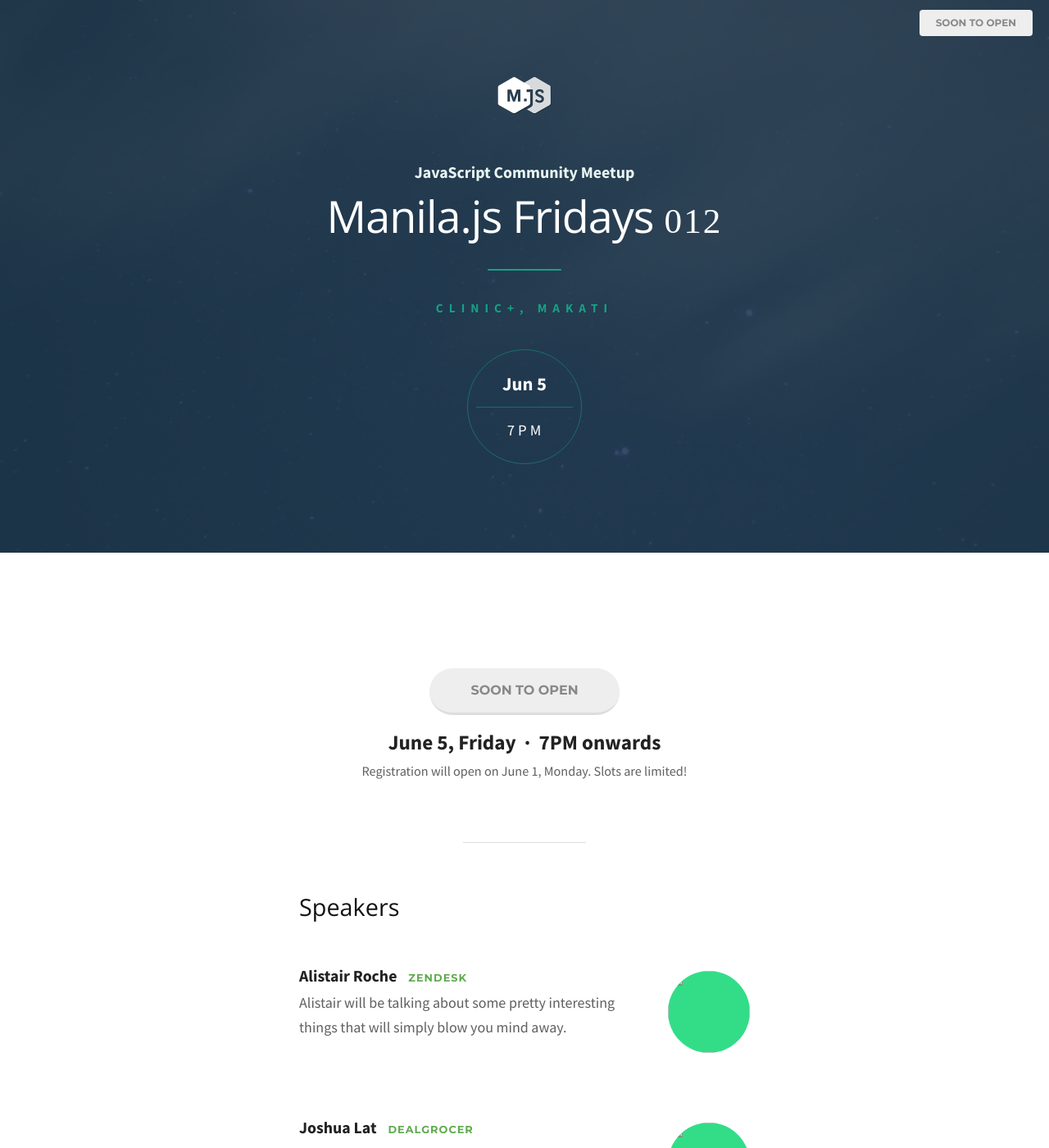
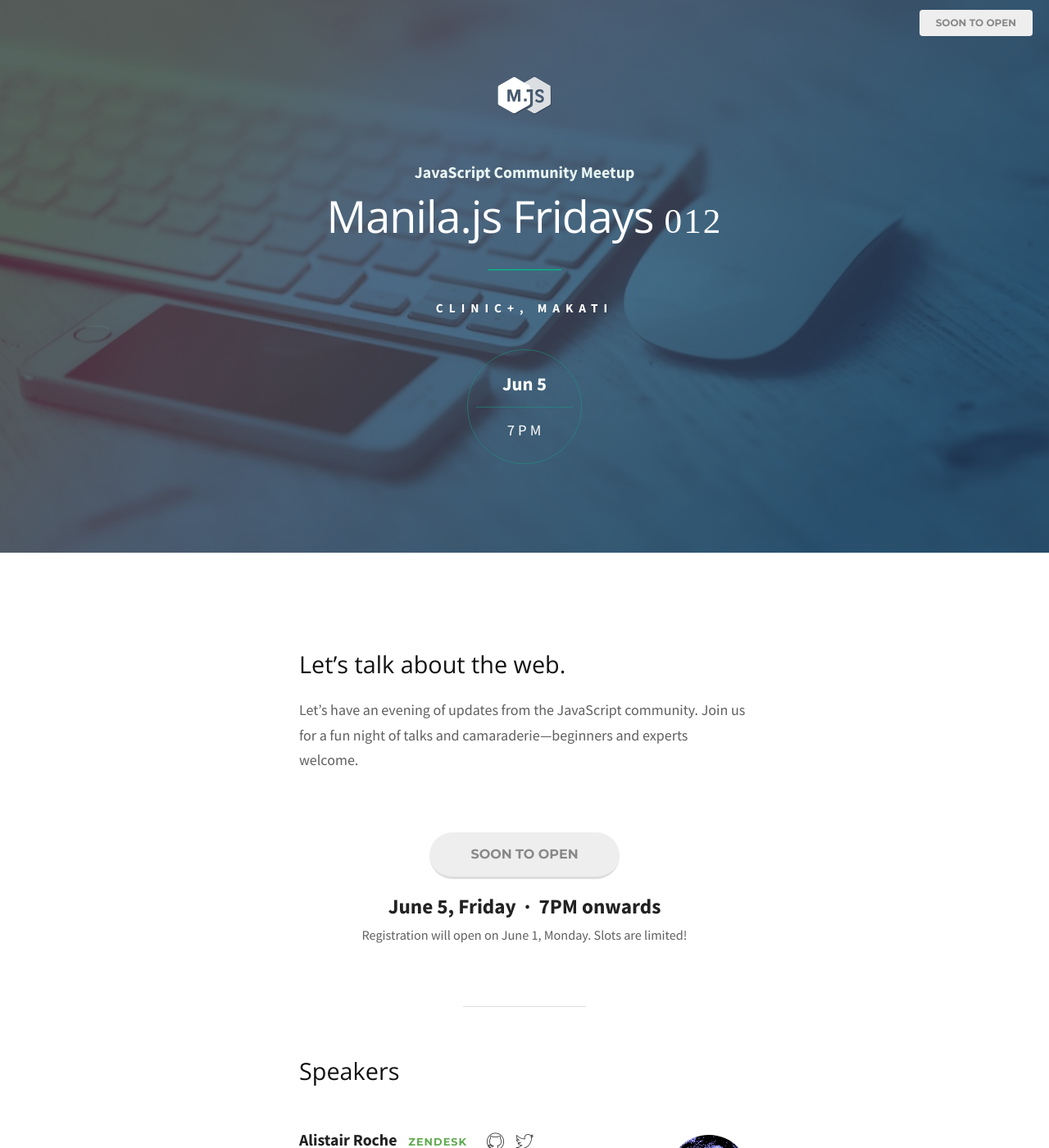
Before and after one commit to manilajs/manilajs.com, a Jekyll site: the page built from index.md, in a window 1280 px wide and 1400 px high. Shown: the whole window at 82% size. Built offline with Jekyll 4.4.1, drawn with Linux system fonts in a browser that asks for light colours; nearby versions of some CDN libraries; some web fonts are replaced.

Commit message:
Update images

```diff
--- a/_config.yml
+++ b/_config.yml
@@ -2,6 +2,8 @@ markdown: kramdown
 kramdown:
   input: GFM
   hard_wrap: false
+
+exclude: ["Makefile", "README.md", "./_/", "CNAME", "node_modules"]
 
 contact:
   email: hi@ricostacruz.com
--- a/_sass/components/next-meetup.scss
+++ b/_sass/components/next-meetup.scss
@@ -7,8 +7,9 @@
     margin: 2em 0 1em 0;
   }
 
-  h5 {
+  .venue {
     color: $green;
+    color: white;
     font-family: source sans pro, sans-serif;
     font-size: 0.8em;
     line-height: 1.5;
@@ -63,7 +64,7 @@
 
   /* Tablet & Desktop */
   @media (min-width: 480px) {
-    h5:before {
+    .venue:before {
       content: '';
       display: block;
       margin: 30px auto 35px auto;
@@ -73,7 +74,7 @@
       border-radius: 4px;
     }
 
-    h5 {
+    .venue {
       font-size: 0.85em;
       text-shadow: 1px 1px rgba(black, 0.1);
     }
--- a/index.md
+++ b/index.md
@@ -37,25 +37,31 @@ venue:
 speakers:
 - name: Alistair Roche
   # url: ...
-  avatar: ""
+  avatar: "images/012-u-atroche.png"
   title: Zendesk
-  # github: kjcpaas
-  # twitter: username
+  github: atroche
+  twitter: atroche
   description: |-
     Alistair will be talking about some pretty interesting things that will simply blow you mind away.
 
 - name: Joshua Lat
   # url: ...
-  avatar: ""
+  avatar: "images/012-u-joshualat.png"
   title: Dealgrocer
   url: http://joshualat.com/
-  # github: kjcpaas
+  # github:
   # twitter: username
   description: |-
     Josh will be speaking about some wicked wonderful things that will really impress you.
 
 ##############################################################################
 ---
+
+## Let's talk about the web.
+
+Let's have an evening of updates from the JavaScript community. Join us for a
+fun night of talks and camaraderie—beginners and experts welcome.
+{:.pull-quote}
 
 <!-- Call to action -->
 {% include register-cta.html %}
```
Also changed, not shown: other parts of index.md (+1 -1 lines), images/011-u-joypaas.png (renamed from images/u-joypaas.png), images/012-bg.jpg, images/012-u-atroche.png (added), images/012-u-joshualat.png (added).
